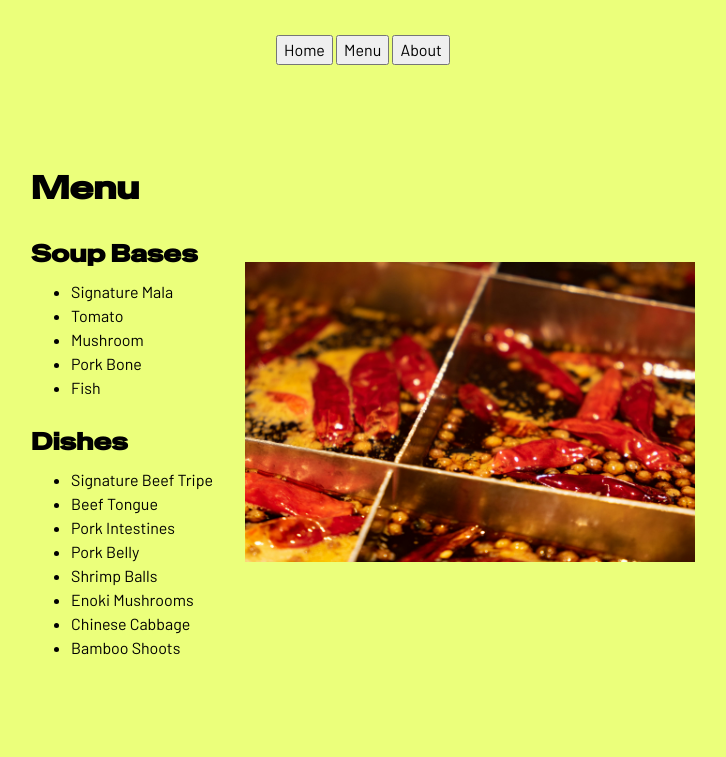
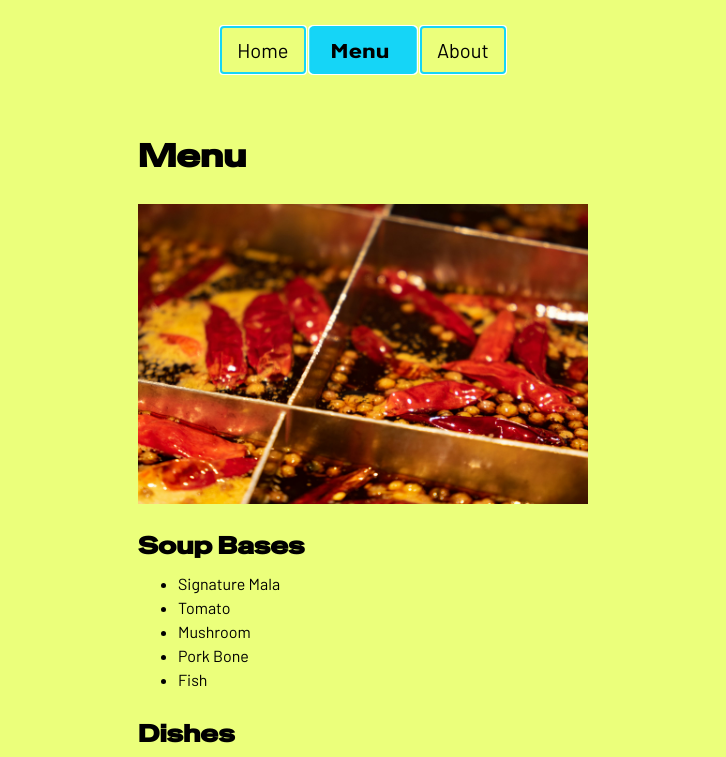
Before and after one commit to mimi-t/restaurant-v2, a website built with webpack: page src/template.html in a window 1280 px wide. Both pictures are taken after a click on the button "Menu". Shown: the top 757 px of the page, without its empty margins (277-1003 px from the left). Built offline with nearby package versions, Linux system fonts and the light colour scheme.

Commit message:
Style tab buttons, add address and move menu image
- Add text to home
- Shift menu image from side to top
- Add button styling

```diff
--- a/src/index.js
+++ b/src/index.js
@@ -3,13 +3,27 @@ import { createMenu } from './menu';
 import './styles.css'
 import restaurantImage from './assets/images/joshua-fernandez-restaurant.jpg';
 
+function styleSelectedTabButton(selectedTab) {
+    for (const button in tabButtons) {
+        if(button === selectedTab) {
+            tabButtons[button].classList.add('selected-button');
+        } else {
+            tabButtons[button].classList.remove('selected-button');
+        }
+    }
+}
+
 function createHome() {
+    styleSelectedTabButton('home');
+
     const heading = document.createElement('h1');
     heading.textContent = 'Mala Hot Pot';
     const description = document.createElement('p');
     description.textContent = 'Hotpot from the southwestern region of China - Sichuan. Decades of experience in serving thousands of customers.';
+    const address = document.createElement('strong');
+    address.textContent = 'Shop 22/32 Pepper Road Stockington VIC 3666';
     const mainDiv = document.createElement('main');
-    mainDiv.append(heading, description);
+    mainDiv.append(heading, description, address);
 
     const sideImage = document.createElement('img');
     sideImage.src = restaurantImage;
@@ -17,12 +31,13 @@ function createHome() {
     return [mainDiv, sideImage];
 }
 
-const contentContainer = document.querySelector('#content');
-contentContainer.append(...createHome());
-
 const homeButton = document.querySelector('#home');
 const menuButton = document.querySelector('#menu');
 const aboutButton = document.querySelector('#about');
+const tabButtons = {home: homeButton, menu: menuButton, about: aboutButton};
+
+const contentContainer = document.querySelector('#content');
+contentContainer.append(...createHome());
 
 homeButton.addEventListener('click', () => {
     contentContainer.innerHTML = '';
@@ -31,10 +46,12 @@ homeButton.addEventListener('click', () => {
 
 menuButton.addEventListener('click', () => {
     contentContainer.innerHTML = '';
+    styleSelectedTabButton('menu');
     contentContainer.append(...createMenu());
 });
 
 aboutButton.addEventListener('click', () => {
     contentContainer.innerHTML = '';
+    styleSelectedTabButton('about');
     contentContainer.append(...createAbout());
 });
--- a/src/menu.js
+++ b/src/menu.js
@@ -31,13 +31,13 @@ function createMenu() {
     dishSection.append(dishSubheading, dishList);
 
     // image
-    const sideImage = document.createElement('img');
-    sideImage.src = closeupImage;
+    const topImage = document.createElement('img');
+    topImage.src = closeupImage;
 
     const mainDiv = document.createElement('main');
-    mainDiv.append(heading, soupSection, dishSection);
+    mainDiv.append(heading, topImage, soupSection, dishSection);
 
-    return [mainDiv, sideImage];
+    return [mainDiv];
 }
 
 export { createMenu };
--- a/src/styles.css
+++ b/src/styles.css
@@ -61,6 +61,7 @@ body {
   place-items: center;
 
   --main-color: #ebff7b;
+  --accent-color: #15d5f7;
   background-color: var(--main-color);
 }
 
@@ -88,8 +89,9 @@ h1, h2, h3, h4, h5, h6 {
 #content {
     display: flex;
     gap: 2rem;
-    margin: 4rem;
+    margin: 2rem 4rem;
     max-width: 850px;
+    align-items: flex-start;
 }
 
 #content h2 {
@@ -106,3 +108,36 @@ main {
     flex-direction: column;
     gap: 1.5rem;
 }
+
+nav {
+    display: grid;
+    grid-template-columns: repeat(3,1fr);
+    gap: 1rem;
+}
+
+header button {
+    all: unset;
+    cursor: pointer;
+    outline: var(--accent-color) 1px auto;
+    padding: 0.5rem 1rem;
+
+    font-size: 1.25rem;
+}
+
+.selected-button {
+    font-weight: bold;
+    background-color: var(--accent-color);
+    animation-name: scale-width;
+    animation-duration: 0.2s;
+    animation-fill-mode: forwards;
+    transform-origin: center;
+}
+
+@keyframes scale-width {
+  from {
+    transform: scaleX(1);
+  }
+  to {
+    transform: scaleX(1.25);
+  }
+}
```
